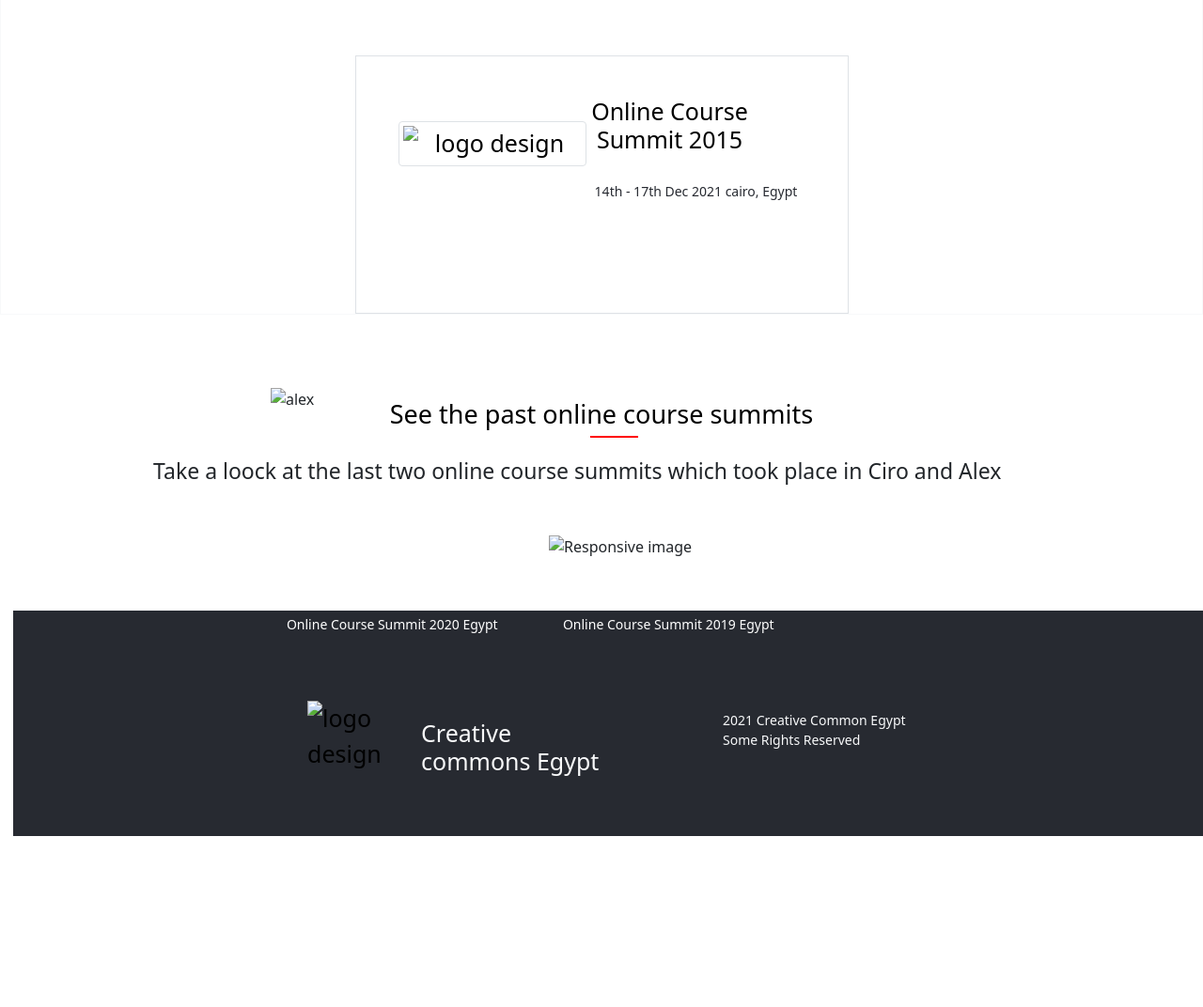
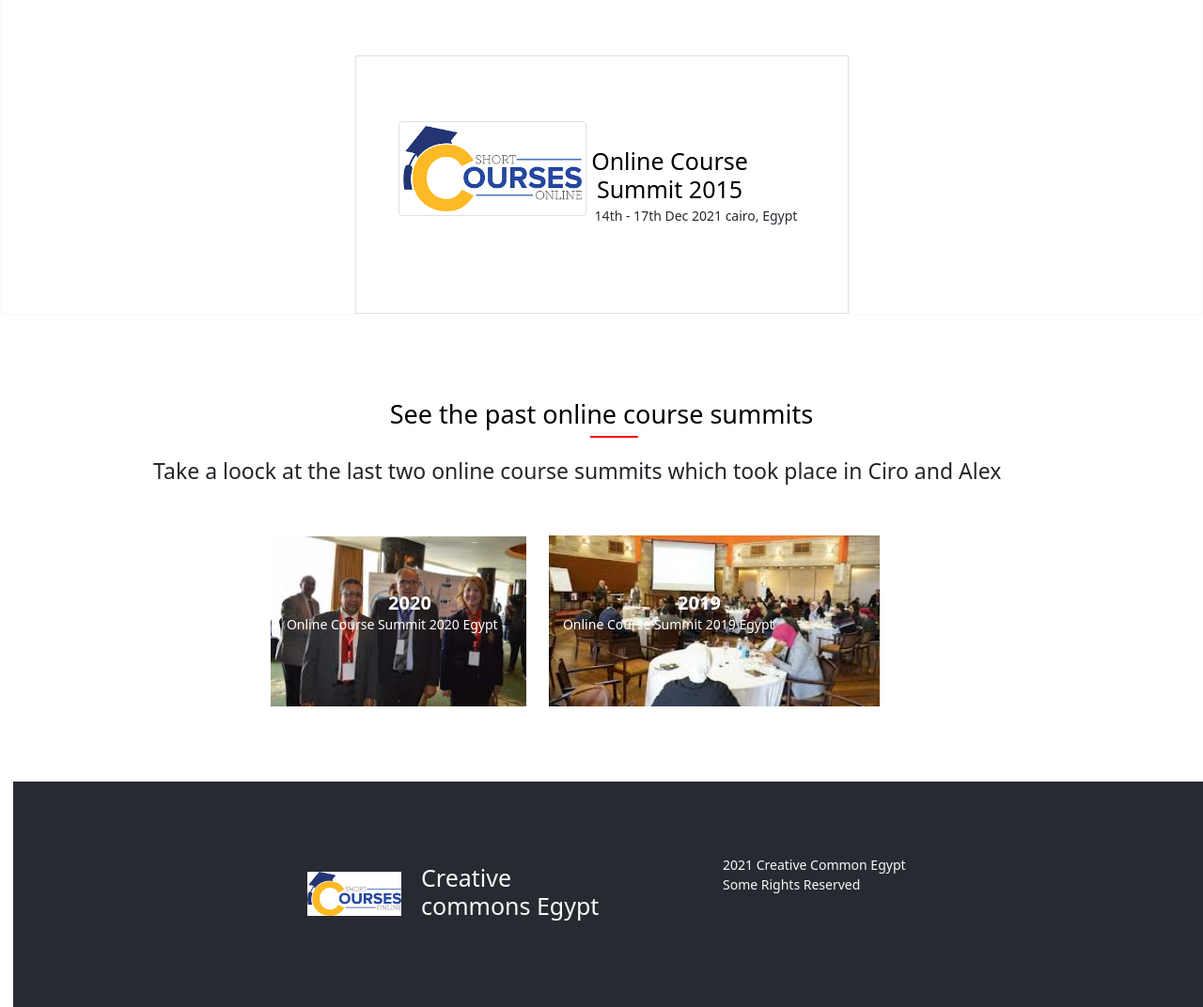
Before and after one commit to karam084/online-course, a plain HTML site: page about.html in a window 1280 px wide. Shown: the part 960-2032 px from the top of the page at 94% size. Before the commit the page ends 1850 px from the top, so only its background shows below. Drawn offline with Linux system fonts and the light colour scheme; the site is published under a folder, as on GitHub Pages, so addresses that start at the root find nothing; grey boxes are pictures that could not be loaded.

Commit message:
Modified images path for about.html

```diff
--- a/about.html
+++ b/about.html
@@ -153,7 +153,7 @@
       <div class="logo-de border">
         <img
           class="logo-image img-thumbnail"
-          src="/src-image/logo-image.png"
+          src="./src-image/logo-image.png"
           alt="logo design"
         />
         <h2 class="title-l col">
@@ -175,12 +175,12 @@
       <div class="summit-img">
         <img
           class="image-cai"
-          src="/src-image/summit.jpeg"
+          src="./src-image/summit.jpeg"
           alt="Responsive image"
         />
         <h2 class="text-img">2019</h2>
         <p class="text-mo">Online Course Summit 2019 Egypt</p>
-        <img class="image-alx" src="/src-image/summit1.jpeg" alt="alex" />
+        <img class="image-alx" src="./src-image/summit1.jpeg" alt="alex" />
         <h2 class="text-img1">2020</h2>
         <p class="text-mo1">Online Course Summit 2020 Egypt</p>
       </div>
@@ -198,7 +198,7 @@
       <div class="logo-de1">
         <img
           class="logo-image1"
-          src="/src-image/logo-image.png"
+          src="./src-image/logo-image.png"
           alt="logo design"
         />
         <h2 class="title-l1">
```
